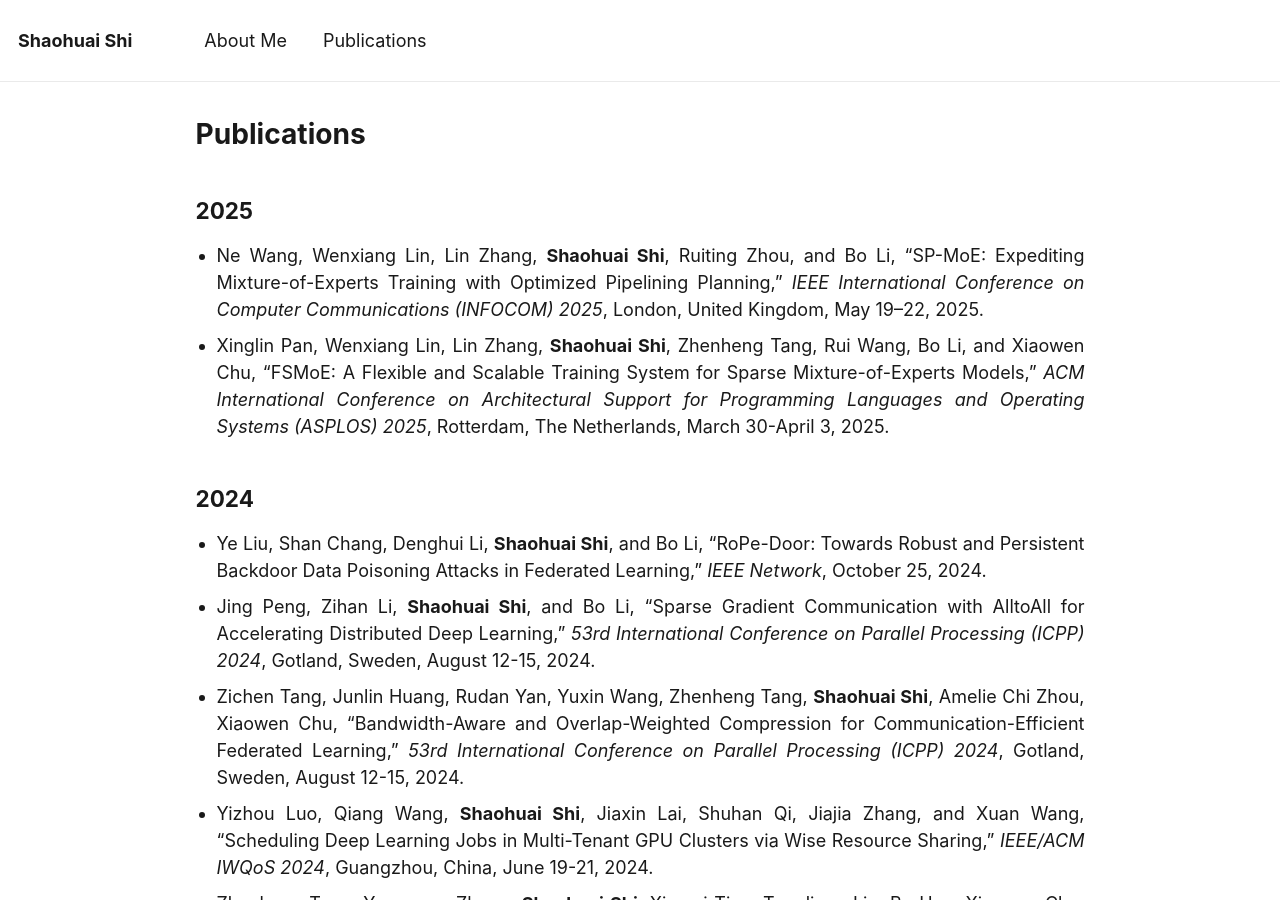
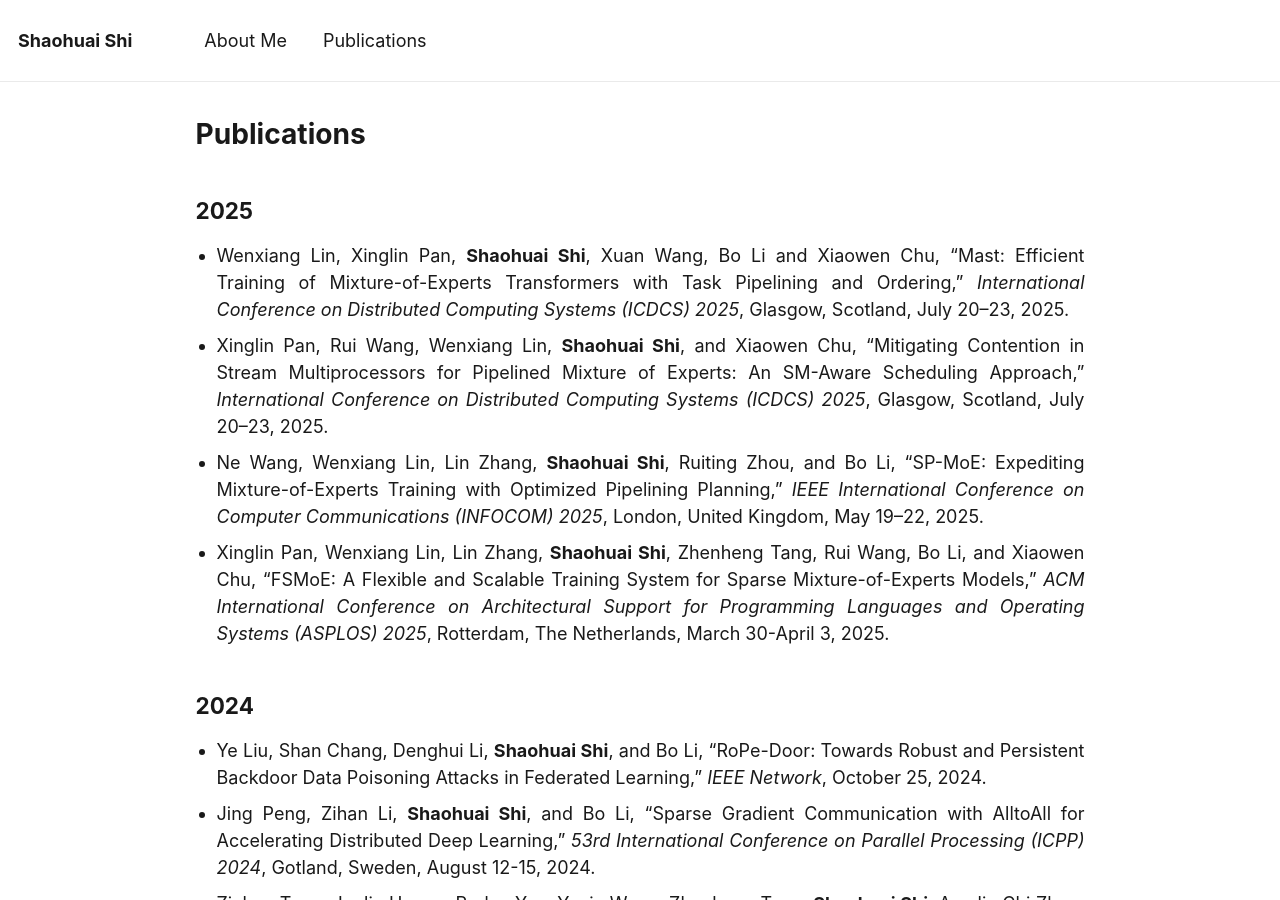
Before and after one commit to shaohuais/shaohuais.github.io, a Jekyll site: the page built from _pages/publications.md, in a window 1280 px wide and 900 px high. Built offline with Jekyll 4.4.1, drawn with Linux system fonts in a browser that asks for light colours.

Commit message:
add icdcs papers

```diff
--- a/_pages/publications.md
+++ b/_pages/publications.md
@@ -14,6 +14,8 @@ author_profile: false
 Publications
 ======
 ## 2025
+- Wenxiang Lin, Xinglin Pan, **Shaohuai Shi**, Xuan Wang, Bo Li and Xiaowen Chu, "Mast: Efficient Training of Mixture-of-Experts Transformers with Task Pipelining and Ordering," *International Conference on Distributed Computing Systems (ICDCS) 2025*, Glasgow, Scotland, July 20–23, 2025.
+- Xinglin Pan, Rui Wang, Wenxiang Lin, **Shaohuai Shi**, and Xiaowen Chu, "Mitigating Contention in Stream Multiprocessors for Pipelined Mixture of Experts: An SM-Aware Scheduling Approach," *International Conference on Distributed Computing Systems (ICDCS) 2025*, Glasgow, Scotland, July 20–23, 2025.
 - Ne Wang, Wenxiang Lin, Lin Zhang, **Shaohuai Shi**, Ruiting Zhou, and Bo Li, "SP-MoE: Expediting Mixture-of-Experts Training with Optimized Pipelining Planning," *IEEE International Conference on Computer Communications (INFOCOM) 2025*, London, United Kingdom, May 19–22, 2025.
 - Xinglin Pan, Wenxiang Lin, Lin Zhang, **Shaohuai Shi**, Zhenheng Tang, Rui Wang, Bo Li, and Xiaowen Chu, "FSMoE: A Flexible and Scalable Training System for Sparse Mixture-of-Experts Models," *ACM International Conference on Architectural Support for Programming Languages and Operating Systems (ASPLOS) 2025*, Rotterdam, The Netherlands, March 30-April 3, 2025.
 
@@ -30,6 +32,7 @@ Publications
 ## 2023
 - Zhenheng Tang, Yuxin Wang, Xin He, Longteng Zhang, Xinglin Pan, Qiang Wang, Rongfei Zeng, **Shaohuai Shi**, Bingsheng He, and Xiaowen Chu, "FusionAI: Decentralized Training and Deploying LLMs with Massive Consumer-Level GPUs," *Symposium on Large Language Models (LLM 2023) with IJCAI 2023*, Macao, China, August 21, 2023.
 - Lin Zhang, Longteng Zhang, **Shaohuai Shi**, Xiaowen Chu and Bo Li, "Evaluation and Optimization of Gradient Compression for Distributed Deep Learning," *IEEE ICDCS 2023*, Hong Kong, China, July 2023.
+
 - Lin Zhang, **Shaohuai Shi**, Xiaowen Chu, Wei Wang, Bo Li and Chengjian Liu, "Accelerating Distributed Deep Learning with Fine-Grained All-Reduce Pipelining," *IEEE ICDCS 2023*, Hong Kong, China, July 2023.
 - **Shaohuai Shi**, Qing Yang, Yang Xiang, Shuhan Qi, and Xuan Wang, "An Efficient Split Fine-tuning Framework for Edge and Cloud Collaborative Learning," *The Design Automation Conference (DAC) 2023 (Poster)*, Moscone West, San Francisco, July 2023. \[[PDF](https://arxiv.org/pdf/2211.16703.pdf), [Code](https://openi.pcl.ac.cn/Encore/splitfinetuning)\]
 - Lin Zhang, **Shaohuai Shi**, and Bo Li, "Eva: Practical Second-order Optimization with Kronecker-vectorized Approximation," *ICLR 2023*, Kigali, Rwanda, May 2023. \[[PDF](https://openreview.net/forum?id=_Mic8V96Voy), [Code](https://github.com/lzhangbv/eva)\]
```
Also changed, not shown: about.md (+1 -0 lines).
